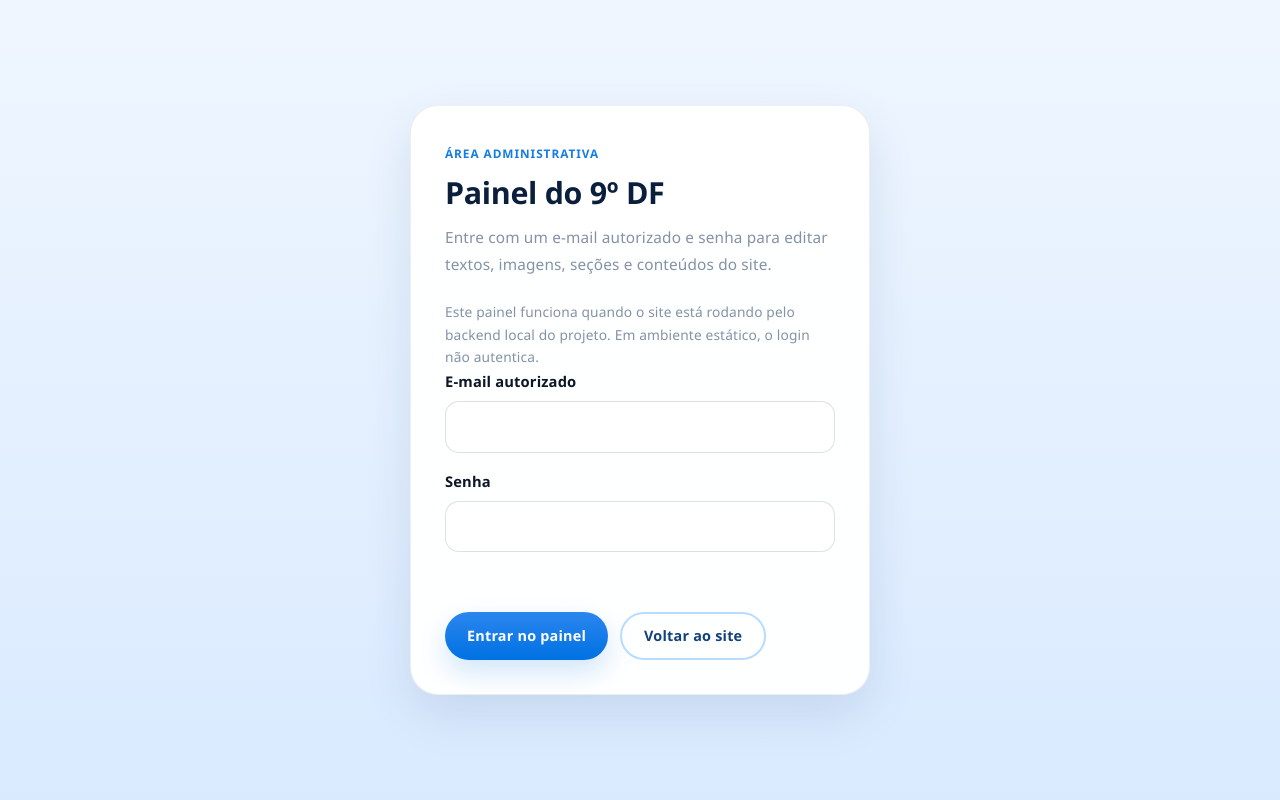
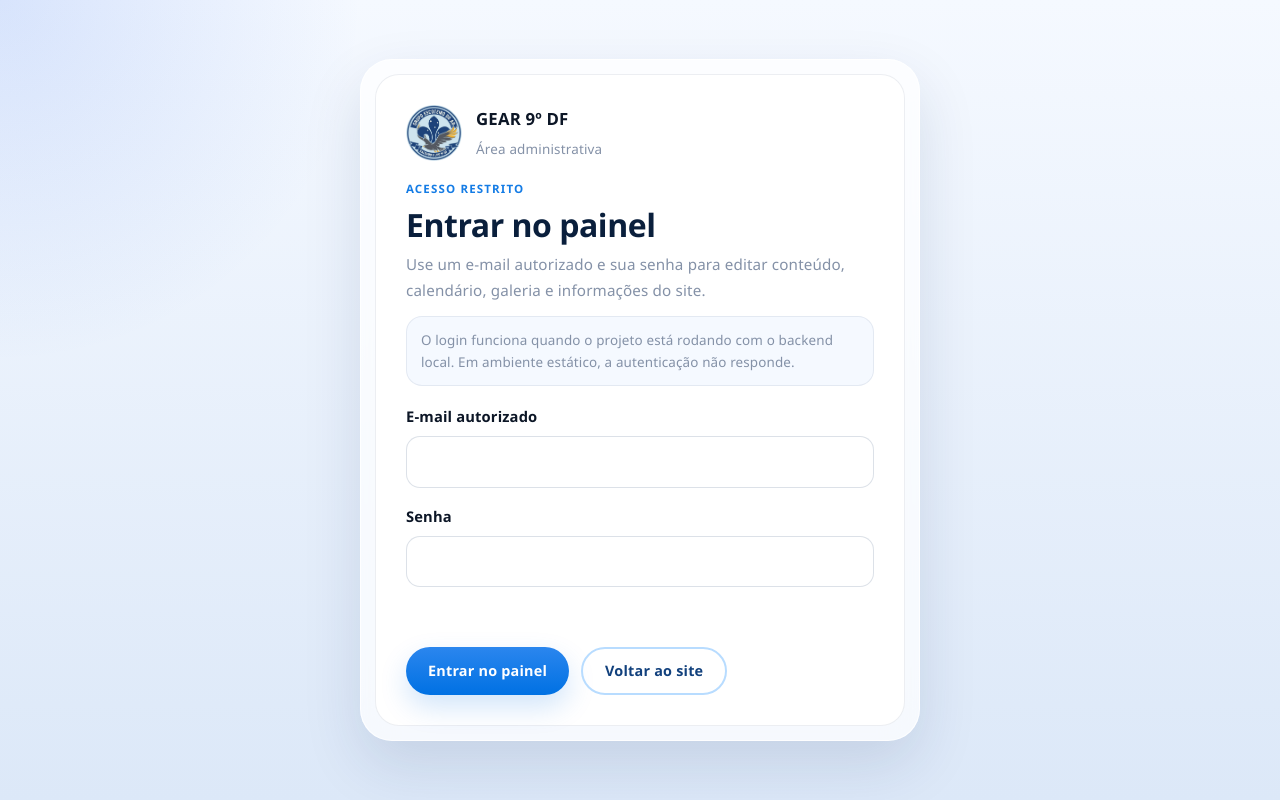
Before and after one commit to bezerrayan/Projeto-9df, a website: page login.html in a window 1280 px wide. Drawn offline with Linux system fonts and the light colour scheme.

Commit message:
Refina layout da tela de login

```diff
--- a/login.html
+++ b/login.html
@@ -7,28 +7,217 @@
     <link rel="stylesheet" href="https://cdnjs.cloudflare.com/ajax/libs/font-awesome/6.4.0/css/all.min.css">
     <link rel="stylesheet" href="style.css">
     <style>
-        :root { --font-admin-ui: "Segoe UI", Inter, system-ui, -apple-system, BlinkMacSystemFont, "Helvetica Neue", Arial, sans-serif; }
-        body { min-height: 100vh; display: grid; place-items: center; background: linear-gradient(180deg, #eff6ff 0%, #d9eaff 100%); font-family: var(--font-admin-ui); }
-        .login-shell { width: min(460px, calc(100vw - 32px)); padding: 34px; background: rgba(255,255,255,.96); border: 1px solid rgba(13,45,90,.08); border-radius: 28px; box-shadow: 0 20px 48px rgba(13,45,90,.10); }
-        .login-shell h1 { font-family: var(--font-admin-ui); font-size: 1.9rem; font-weight: 700; letter-spacing: -.01em; margin-bottom: 10px; }
-        .login-shell p { color: var(--muted); margin-bottom: 22px; font-size: .96rem; line-height: 1.75; letter-spacing: .01em; }
-        .login-form { display: grid; gap: 16px; }
-        .login-form label { display: grid; gap: 7px; font-weight: 600; color: var(--ink); font-size: .92rem; letter-spacing: .01em; }
-        .login-form input { width: 100%; border: 1px solid rgba(13,45,90,.14); border-radius: 14px; padding: 14px 16px; font: 500 0.95rem/1.4 var(--font-admin-ui); background: #fff; }
-        .login-actions { display: flex; gap: 12px; flex-wrap: wrap; margin-top: 6px; }
-        .login-feedback { min-height: 22px; font-size: 0.9rem; color: #b42318; }
-        .login-back { color: var(--blue-700); font-weight: 600; }
-        .login-hint { margin-top: 6px; font-size: 0.86rem; line-height: 1.65; letter-spacing: .01em; color: var(--muted); }
-        .login-shell .eyebrow { font-family: var(--font-admin-ui); font-size: .74rem; letter-spacing: .08em; }
-        .login-shell .btn { font-family: var(--font-admin-ui); font-weight: 600; }
+        :root {
+            --font-admin-ui: "Segoe UI", Inter, system-ui, -apple-system, BlinkMacSystemFont, "Helvetica Neue", Arial, sans-serif;
+        }
+
+        body {
+            min-height: 100vh;
+            display: grid;
+            place-items: center;
+            padding: 24px;
+            background:
+                radial-gradient(circle at top left, rgba(37, 99, 235, 0.14), transparent 24%),
+                linear-gradient(180deg, #f5f9ff 0%, #dce8f8 100%);
+            font-family: var(--font-admin-ui);
+        }
+
+        .login-shell {
+            width: min(560px, calc(100vw - 32px));
+            padding: 14px;
+            background: rgba(255, 255, 255, 0.72);
+            border: 1px solid rgba(255, 255, 255, 0.82);
+            border-radius: 32px;
+            box-shadow: 0 24px 60px rgba(13, 45, 90, 0.12);
+            backdrop-filter: blur(18px);
+        }
+
+        .login-card {
+            padding: 30px;
+            background: rgba(255, 255, 255, 0.96);
+            border: 1px solid rgba(13, 45, 90, 0.08);
+            border-radius: 24px;
+        }
+
+        .login-brand {
+            display: flex;
+            align-items: center;
+            gap: 14px;
+            margin-bottom: 18px;
+        }
+
+        .login-brand-mark {
+            width: 56px;
+            height: 56px;
+            display: grid;
+            place-items: center;
+            flex: 0 0 auto;
+        }
+
+        .login-brand-mark img {
+            width: 100%;
+            height: 100%;
+            object-fit: contain;
+        }
+
+        .login-brand-copy strong {
+            display: block;
+            font-size: 1.05rem;
+            font-weight: 700;
+            color: var(--ink);
+        }
+
+        .login-brand-copy span {
+            display: block;
+            margin-top: 4px;
+            color: var(--muted);
+            font-size: 0.84rem;
+        }
+
+        .login-intro {
+            display: grid;
+            gap: 10px;
+            margin-bottom: 18px;
+        }
+
+        .login-shell .eyebrow {
+            font-family: var(--font-admin-ui);
+            font-size: 0.72rem;
+            letter-spacing: 0.1em;
+            margin: 0;
+        }
+
+        .login-shell h1 {
+            font-family: var(--font-admin-ui);
+            font-size: 2rem;
+            font-weight: 700;
+            letter-spacing: -0.015em;
+            margin: 0;
+            line-height: 1.02;
+        }
+
+        .login-shell p {
+            color: var(--muted);
+            margin: 0;
+            font-size: 0.95rem;
+            line-height: 1.72;
+            letter-spacing: 0.01em;
+        }
+
+        .login-hint {
+            margin-top: 2px;
+            padding: 12px 14px;
+            border-radius: 16px;
+            background: #f5f9ff;
+            border: 1px solid rgba(13, 45, 90, 0.08);
+            font-size: 0.84rem;
+            line-height: 1.65;
+            letter-spacing: 0.01em;
+            color: var(--muted);
+        }
+
+        .login-form {
+            display: grid;
+            gap: 16px;
+        }
+
+        .login-form label {
+            display: grid;
+            gap: 7px;
+            font-weight: 600;
+            color: var(--ink);
+            font-size: 0.92rem;
+            letter-spacing: 0.01em;
+        }
+
+        .login-form input {
+            width: 100%;
+            border: 1px solid rgba(13, 45, 90, 0.14);
+            border-radius: 14px;
+            padding: 14px 16px;
+            font: 500 0.95rem/1.4 var(--font-admin-ui);
+            background: #fff;
+            box-shadow: inset 0 1px 0 rgba(255, 255, 255, 0.5);
+            transition: border-color 0.2s ease, box-shadow 0.2s ease, transform 0.2s ease;
+        }
+
+        .login-form input:focus {
+            outline: none;
+            border-color: rgba(37, 99, 235, 0.48);
+            box-shadow: 0 0 0 4px rgba(37, 99, 235, 0.12);
+            transform: translateY(-1px);
+        }
+
+        .login-feedback {
+            min-height: 22px;
+            font-size: 0.9rem;
+            color: #b42318;
+        }
+
+        .login-actions {
+            display: flex;
+            gap: 12px;
+            flex-wrap: wrap;
+            margin-top: 6px;
+        }
+
+        .login-shell .btn {
+            font-family: var(--font-admin-ui);
+            font-weight: 600;
+        }
+
+        @media (max-width: 640px) {
+            body {
+                padding: 14px;
+            }
+
+            .login-shell {
+                padding: 10px;
+                border-radius: 24px;
+            }
+
+            .login-card {
+                padding: 22px 18px;
+            }
+
+            .login-brand-mark {
+                width: 46px;
+                height: 46px;
+            }
+
+            .login-shell h1 {
+                font-size: 1.72rem;
+            }
+
+            .login-actions {
+                display: grid;
+            }
+
+            .login-actions .btn {
+                width: 100%;
+            }
+        }
     </style>
 </head>
 <body>
     <main class="login-shell">
-        <div class="eyebrow">Área administrativa</div>
-        <h1>Painel do 9º DF</h1>
-        <p>Entre com um e-mail autorizado e senha para editar textos, imagens, seções e conteúdos do site.</p>
-        <div class="login-hint">Este painel funciona quando o site está rodando pelo backend local do projeto. Em ambiente estático, o login não autentica.</div>
+        <div class="login-card">
+            <div class="login-brand">
+                <div class="login-brand-mark">
+                    <img src="images/logo_9df.png" alt="Logo do GEAR 9º DF">
+                </div>
+                <div class="login-brand-copy">
+                    <strong>GEAR 9º DF</strong>
+                    <span>Área administrativa</span>
+                </div>
+            </div>
+
+            <div class="login-intro">
+                <div class="eyebrow">Acesso restrito</div>
+                <h1>Entrar no painel</h1>
+                <p>Use um e-mail autorizado e sua senha para editar conteúdo, calendário, galeria e informações do site.</p>
+                <div class="login-hint">O login funciona quando o projeto está rodando com o backend local. Em ambiente estático, a autenticação não responde.</div>
+            </div>
 
             <form class="login-form" id="loginForm">
                 <label>
@@ -45,6 +234,7 @@
                     <a href="index.html" class="btn btn-outline">Voltar ao site</a>
                 </div>
             </form>
+        </div>
     </main>
 
     <script>
```
Lines whose indentation alone changed are shown as unchanged.
